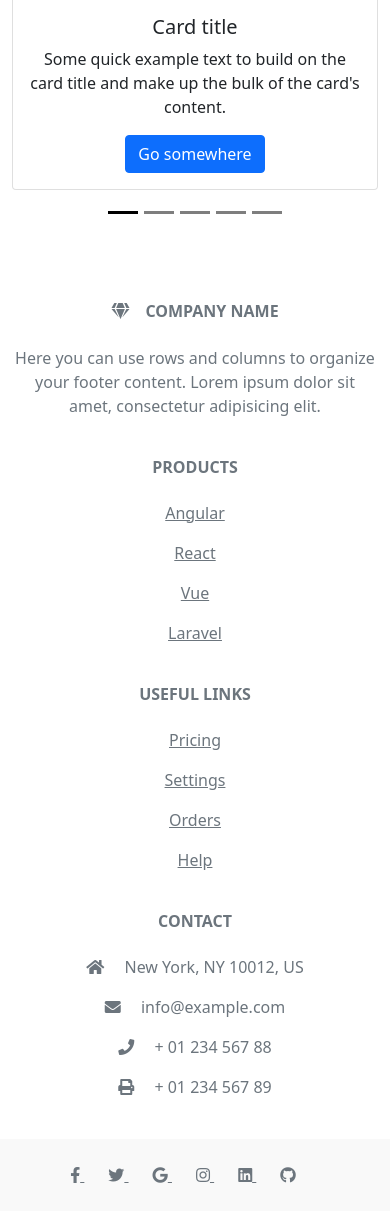
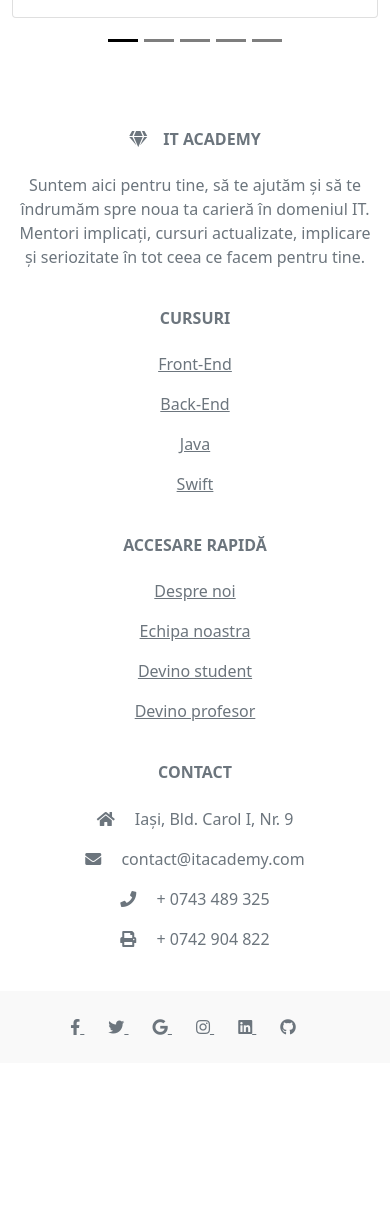
Before and after one commit to elenaisabella02/Licenta-, a PHP site: page /become-student.html in a window 390 px wide. Shown: the part 2264-3475 px from the top of the page. After the commit the page ends 3299 px from the top, so only its background shows below. Run offline with PHP 8.4, Linux system fonts and the light colour scheme; some libraries are stand-ins or nearby versions.

Commit message:
Updated and responsive

```diff
--- a/about-us.html
+++ b/about-us.html
@@ -160,7 +160,7 @@
                     </div>
                 </div>
                 <div class="col-md-4">
-                    <img src="./assets/images/about-us.html/Misiunea-noastra.jpg" class="img-fluid rounded-start" alt="...">
+                    <img src="./assets/images/about-us.html/Misiunea-noastra.jpg" class="img-jos img-fluid rounded-start" alt="...">
                 </div>
                 </div>
             </div>
--- a/assets/css/style.css
+++ b/assets/css/style.css
@@ -166,9 +166,24 @@ html body{
   }
 
   .card-img-top{
-    height:90vh;
+
     width:auto;
   }
+
+  .img-sus{
+    display:block;
+    margin:auto;
+  }
+
+  .img-jos{
+    display:block;
+    margin:auto;
+  }
+
+  .about-uss{
+    margin:0 auto;
+  }
+
   /*account.html*/
 
   .promos {
@@ -265,3 +280,10 @@ html body{
 	border-radius: 100%;
 	border: 5px solid #fff;
 }
+
+@media (max-width:992px)
+{
+  .dropdown-menu{
+    margin-left:0!important;
+  }
+}
--- a/become-student.html
+++ b/become-student.html
@@ -75,12 +75,12 @@
           </nav>
     </header>
 
-
-    <div class="container py-5">
     <div class="banner">
       <img src="img_snow_wide.jpg" alt="Snow" style="width:100%;">
       <div class="banner-centered">Devino profesor!</div>
   </div>
+    <div class="container py-5">
+
         <div class="contact">
             <div class="separator py-5">
                 <div class="line"></div>
@@ -90,11 +90,11 @@
             <div class="card mb-3">
                 <div class="row g-0">
                   <div class="col-md-4">
-                    <img src="..." class="img-fluid rounded-start" alt="...">
+                    <img src="assets/images/become-student.html/become-student.jpg" class="img-sus img-fluid rounded-start" alt="...">
                   </div>
                   <div class="col-md-8">
                     <div class="card-body">
-                      <h5 class="card-title">Card title</h5>
+                      <h5 class="card-title">Devino student!</h5>
                       <form>
                         <div class="mb-3">
                             <label for="inputName" class="form-label">Nume</label>
@@ -105,21 +105,38 @@
                             <input type="surname" class="form-control" id="inputSurName">
                         </div>
                         <div class="mb-3">
-                          <label for="inputEmail1" class="form-label">Email address</label>
+                          <label for="inputEmail1" class="form-label">Adresă de email</label>
                           <input type="email" class="form-control" id="inputEmail1" aria-describedby="emailHelp">
-                          <div id="emailHelp" class="form-text">We'll never share your email with anyone else.</div>
+                          <div id="emailHelp" class="form-text">Adresa ta de email va fi folosită doar pentru a te putea contacta.</div>
                         </div>
                       <div class="mb-3">
-                          <label for="inputCV" class="form-label">CV</label>
-                          <br>
-                          <input type="file" class="cv-add" accept="file/word, file/pdf">
-                          <div id="CVHelp" class="form-text">Type of files accepted: PDF, WORD</div>
+                        <label for="phone">Numărul tău de telefon:</label>
+                          <input type="tel" id="phone" name="phone" pattern="[0-9]{4}-[0-9]{3}-[0-9]{3}">
                       </div>
                       <div class="mb-3">
-                            <label for="inputMessage" class="form-label">Message</label>
-                            <textarea class="form-control" id="inputMessage" rows="3"></textarea>
+                        <label for="tech">Tehnologia pe care vrei să o studiezi:</label>
+                        <form action="/action_page.php">
+                          <div class="row">
+                            <div class="col-6">
+                              <input type="checkbox" id="tech1" name="tech1" value="Front-End Development">
+                              <label for="vehicle1"> Front-End Development</label><br>
+                              <input type="checkbox" id="tech2" name="tech2" value="Back-End Development">
+                              <label for="vehicle2"> Back-End Development</label><br>
+                              <input type="checkbox" id="tech3" name="tech3" value="C# Development">
+                              <label for="vehicle3"> C#</label><br>
                             </div>
-                        <button type="submit" class="btn btn-primary">Submit</button>
+                            <div class="col-6">
+                              <input type="checkbox" id="tech4" name="tech4" value="Java">
+                              <label for="vehicle1"> Java</label><br>
+                              <input type="checkbox" id="tech5" name="tech5" value="Python">
+                              <label for="vehicle2"> Python</label><br>
+                              <input type="checkbox" id="tech6" name="tech6" value="Swift">
+                              <label for="vehicle3"> Swift</label><br>
+                            </div>
+                          </div>
+                          </form>
+                      </div>
+                        <button type="submit" class="btn btn-primary">Trimite</button>
                       </form>
                     </div>
                   </div>
@@ -143,53 +160,43 @@
               <div class="carousel-inner">
                 <div class="carousel-item active" data-bs-interval="10000">
                   <div class="card card-testimonials">
-                      <img src="..." class="card-img-top" alt="...">
                       <div class="card-body">
-                        <h5 class="card-title">Card title</h5>
-                        <p class="card-text">Some quick example text to build on the card title and make up the bulk of the card's content.</p>
-                        <a href="#" class="btn btn-primary">Go somewhere</a>
+                        <h5 class="card-title">Tomasz M. Krystyan - Full Stack Developer</h5>
+                        <p class="card-text card-testimonials-margin">„Toți mentorii sunt oameni fantastici, serioși, onești și deschiși; atmosfera este genială; procesul de învățare este foarte eficient. De la oră la oră știu mai multe decât oricând, mentorii țin cursuri excelente, propun exerciții interesante și mențin cu atenție progresul grupului.”</p>
                       </div>
                     </div>
                 </div>
                 <div class="carousel-item" data-bs-interval="2000">
                   <div class="card card-testimonials">
-                      <img src="..." class="card-img-top" alt="...">
                       <div class="card-body">
-                        <h5 class="card-title">Card title</h5>
-                        <p class="card-text">Some quick example text to build on the card title and make up the bulk of the card's content.</p>
-                        <a href="#" class="btn btn-primary">Go somewhere</a>
+                        <h5 class="card-title">Machine Learning Developer - Amazon UK</h5>
+                        <p class="card-text card-testimonials-margin">„Învățarea orientată spre practică de la IT Academy mi-a oferit un mediu de susținere în care m-am simțit foarte bine. Am studiat codarea prin exemple din viața reală pe care le folosesc și acum în munca mea de zi cu zi.”</p>
                       </div>
                     </div>
                 </div>
                 <div class="carousel-item">
                   <div class="card card-testimonials">
-                      <img src="..." class="card-img-top" alt="...">
                       <div class="card-body">
-                        <h5 class="card-title">Card title</h5>
-                        <p class="card-text">Some quick example text to build on the card title and make up the bulk of the card's content.</p>
-                        <a href="#" class="btn btn-primary">Go somewhere</a>
+                        <h5 class="card-title">Elena Anghel</h5>
+                        <p class="card-text card-testimonials-margin">"Trainerii ne oferă mult suport, anunțându-ne când știu de anunțuri de joburi pentru juniori. Cred că am reușit să mă angajez pentru că am început să aplic din timpul cursului la joburi chiar dacă nu îndeplineam toate condițiile încă."</p>
                       </div>
                     </div>
 
                 </div>
                 <div class="carousel-item">
                   <div class="card card-testimonials">
-                      <img src="..." class="card-img-top" alt="...">
                       <div class="card-body">
-                        <h5 class="card-title">Card title</h5>
-                        <p class="card-text">Some quick example text to build on the card title and make up the bulk of the card's content.</p>
-                        <a href="#" class="btn btn-primary">Go somewhere</a>
+                        <h5 class="card-title">Ada Palade</h5>
+                        <p class="card-text card-testimonials-margin">"Este vorba de sfaturi, de sprijin și de împărtășirea experiențelor profesionale. Lucrez mai mult pe partea operațională, dar atitudinea, bazele de date și sarcinile de configurare m-au ajutat enorm."</p>
                       </div>
                     </div>
 
                 </div>
                 <div class="carousel-item">
                   <div class="card card-testimonials">
-                      <img src="..." class="card-img-top" alt="...">
                       <div class="card-body">
-                        <h5 class="card-title">Card title</h5>
-                        <p class="card-text">Some quick example text to build on the card title and make up the bulk of the card's content.</p>
-                        <a href="#" class="btn btn-primary">Go somewhere</a>
+                        <h5 class="card-title">Adina Dumitrașcu</h5>
+                        <p class="card-text card-testimonials-margin">"Programa cursului este foarte vastă, nu numai despre Java. Este un loc bun să îți începi formarea. Cursul m-a ajutat să îmi creez o bază de cunoștințe pe care o voi dezvolta în continuare, în funcție de fișa postului sau de cerințele proiectului la care lucrez."</p>
                       </div>
                     </div>
 
@@ -214,59 +221,59 @@
           <div class="row mt-3">
             <div class="col-md-3 col-lg-4 col-xl-3 mx-auto mb-4">
               <h6 class="text-uppercase fw-bold mb-4">
-                  <i class="fas fa-gem me-3 text-secondary"></i>Company name
+                <i class="fas fa-gem me-3 text-secondary"></i>IT Academy
               </h6>
               <p>
-                  Here you can use rows and columns to organize your footer content. Lorem ipsum
-                  dolor sit amet, consectetur adipisicing elit.
+                Suntem aici pentru tine, să te ajutăm și să te îndrumăm spre noua ta carieră în domeniul IT.<br>
+                Mentori implicați, cursuri actualizate, implicare și seriozitate în tot ceea ce facem pentru tine.
               </p>
             </div>
 
             <div class="col-md-2 col-lg-2 col-xl-2 mx-auto mb-4">
               <h6 class="text-uppercase fw-bold mb-4">
-                  Products
+                Cursuri
               </h6>
               <p>
-                  <a href="#!" class="text-reset">Angular</a>
+                <a href="curs1.html" class="text-reset">Front-End</a>
               </p>
               <p>
-                  <a href="#!" class="text-reset">React</a>
+                <a href="curs2.html" class="text-reset">Back-End</a>
               </p>
               <p>
-                  <a href="#!" class="text-reset">Vue</a>
+                <a href="curs4.html" class="text-reset">Java</a>
               </p>
               <p>
-                  <a href="#!" class="text-reset">Laravel</a>
+                <a href="curs6.html" class="text-reset">Swift</a>
               </p>
             </div>
 
             <div class="col-md-3 col-lg-2 col-xl-2 mx-auto mb-4">
               <h6 class="text-uppercase fw-bold mb-4">
-                  Useful links
+                Accesare rapidă
               </h6>
               <p>
-                  <a href="#!" class="text-reset">Pricing</a>
+                <a href="about-us.html" class="text-reset">Despre noi</a>
               </p>
               <p>
-                  <a href="#!" class="text-reset">Settings</a>
+                <a href="our-team.html" class="text-reset">Echipa noastra</a>
               </p>
               <p>
-                  <a href="#!" class="text-reset">Orders</a>
+                <a href="become-student.html" class="text-reset">Devino student</a>
               </p>
               <p>
-                  <a href="#!" class="text-reset">Help</a>
+                <a href="become-teacher.html" class="text-reset">Devino profesor</a>
               </p>
             </div>
 
             <div class="col-md-4 col-lg-3 col-xl-3 mx-auto mb-md-0 mb-4">
               <h6 class="text-uppercase fw-bold mb-4">Contact</h6>
-                <p><i class="fas fa-home me-3 text-secondary"></i> New York, NY 10012, US</p>
+              <p><i class="fas fa-home me-3 text-secondary"></i> Iași, Bld. Carol I, Nr. 9</p>
               <p>
                 <i class="fas fa-envelope me-3 text-secondary"></i>
-                  info@example.com
+                contact@itacademy.com
               </p>
-                <p><i class="fas fa-phone me-3 text-secondary"></i> + 01 234 567 88</p>
-                <p><i class="fas fa-print me-3 text-secondary"></i> + 01 234 567 89</p>
+              <p><i class="fas fa-phone me-3 text-secondary"></i> + 0743 489 325</p>
+              <p><i class="fas fa-print me-3 text-secondary"></i> + 0742 904 822</p>
             </div>
           </div>
         </div>
```
Also changed, not shown: account.html (+40 -39 lines), assets/css/profile.css (+4 -3 lines), become-teacher.html (+25 -30 lines), contact.html (+42 -42 lines), index.html (+4 -4 lines), profile.html (+35 -50 lines), settings.html (+22 -83 lines), assets/images/become-student.html/become-student.jpg (added), assets/images/become-teacher.html/form-image.jpg (added), assets/images/settings.html/profile-photo.png (added). Lines whose indentation alone changed are shown as unchanged.
